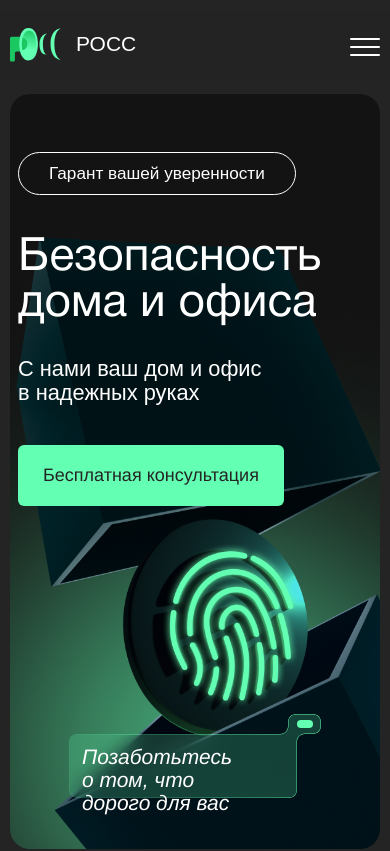
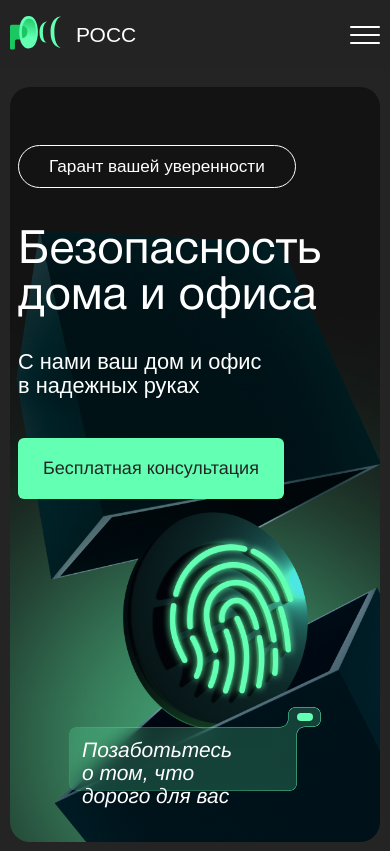
Before and after one commit to andrey-trofimov/ross, a plain HTML site: page index.html in a window 390 px wide. Shown: the top 851 px of the page. Drawn offline with Linux system fonts and the light colour scheme; a web font is replaced by a local one.

Commit message:
Change header styles

```diff
--- a/styles/main.scss
+++ b/styles/main.scss
@@ -264,7 +264,7 @@ body {
     height: 32px;
 
     @media screen and (max-width: 768px) {
-        height: 12px;
+        height: 75px;
     }
 }
 
@@ -309,11 +309,14 @@ body {
 
         flex-direction: column;
         align-items: flex-start;
+        position: fixed;
+        width: calc(100vw - 2 * var(--body-p-lg) - 10px);
     }
 
     @media screen and (max-width: 576px) {
         margin: 0 calc(-1 * var(--body-p-sm));
         padding: 20px var(--body-p-sm);
+        width: calc(100vw - 2 * var(--body-p-sm));
     }
 }
 
@@ -326,6 +329,7 @@ body {
     color: var(--secondary-white);
 
     display: flex;
+    align-items: center;
     gap: 14px;
 
     svg {
@@ -450,7 +454,6 @@ a.logo {
 
     @media screen and (max-width: 768px) {
         padding-top: 20px;
-
     }
 }
 
```
Also changed, not shown: styles/main.css.
